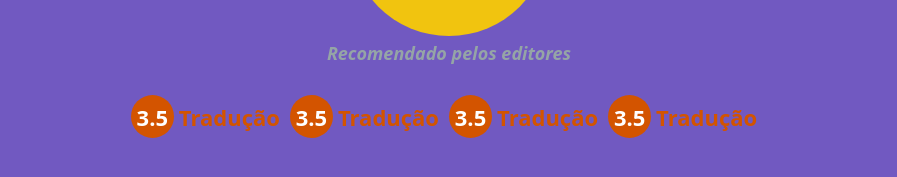
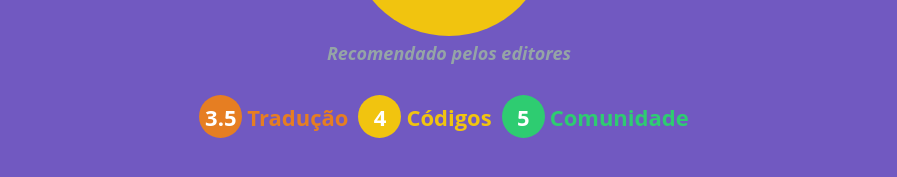
Before and after one commit to CharlesPereira1/Webapp-scan-dev, a React (Create React App) app: page /book-details/9878548795421 in a window 1280 px wide. Shown: the part 547-724 px from the top of the page, without its empty margins (191-1088 px from the left). Built offline with nearby package versions, Linux system fonts and the light colour scheme; data requests are answered from the project's data file.

Commit message:
style and utils functions score

```diff
--- a/src/components/Scores/index.tsx
+++ b/src/components/Scores/index.tsx
@@ -3,33 +3,26 @@ import { calculateScore } from '../../utils/calculateScore';
 
 import { Container, Score, Value } from './styles';
 
-const Scores: React.FC = () => {
+interface ScoresProps {
+  scores: [
+    {
+      name: string;
+      value: number;
+    },
+  ];
+}
+
+const Scores: React.FC<ScoresProps> = ({ scores }) => {
   return (
     <Container>
-      <Score scoreColor={calculateScore(2.5).color}>
-        <Value scoreColor={calculateScore(2.5).color}>
-          <span>{3.5}</span>
-        </Value>
-        <span>Tradução</span>
-      </Score>
-      <Score scoreColor={calculateScore(2.5).color}>
-        <Value scoreColor={calculateScore(2.5).color}>
-          <span>{3.5}</span>
-        </Value>
-        <span>Tradução</span>
-      </Score>
-      <Score scoreColor={calculateScore(2.5).color}>
-        <Value scoreColor={calculateScore(2.5).color}>
-          <span>{3.5}</span>
-        </Value>
-        <span>Tradução</span>
-      </Score>
-      <Score scoreColor={calculateScore(2.5).color}>
-        <Value scoreColor={calculateScore(2.5).color}>
-          <span>{3.5}</span>
-        </Value>
-        <span>Tradução</span>
-      </Score>
+      {scores?.map(data => (
+        <Score key={data.name} scoreColor={calculateScore(data.value).color}>
+          <Value scoreColor={calculateScore(data.value).color}>
+            <span>{data.value}</span>
+          </Value>
+          <span>{data.name}</span>
+        </Score>
+      ))}
     </Container>
   );
 };
--- a/src/pages/Details/index.tsx
+++ b/src/pages/Details/index.tsx
@@ -15,13 +15,12 @@ interface Props {
 }
 
 const Details: React.FC = () => {
-  const [books, setBooks] = useState<RepoProps>();
+  const [books, setBooks] = useState<RepoProps>({} as RepoProps);
 
   const { ean } = useParams<Props>();
 
   useEffect(() => {
     getResponse(ean).then(res => {
-      console.log(res.data);
       setBooks(res.data);
     });
   }, [ean]);
@@ -39,13 +38,11 @@ const Details: React.FC = () => {
         />{' '}
         ({books?.rating})
       </div>
-
       <div className="price">
         <span>R$ {books?.price} </span> por R$ {books?.promotionalPrice}
       </div>
-
-      <GeneralScore scorie={books?.score as number} />
-      <Scores />
+      <GeneralScore scorie={books?.score} /> {/* {books?.score as number} */}
+      <Scores scores={books.scores} />
     </Container>
   );
 };
--- a/src/pages/Home/Response/index.tsx
+++ b/src/pages/Home/Response/index.tsx
@@ -12,6 +12,11 @@ interface Props {
   codEan: string;
 }
 
+export interface ScoresProps {
+  name: string;
+  value: number;
+}
+
 export interface RepoProps {
   id: string;
   name: string;
@@ -20,6 +25,7 @@ export interface RepoProps {
   promotionalPrice: number;
   price: number;
   score: number;
+  scores: [ScoresProps];
 }
 
 const Response: React.FC<Props> = ({ codEan }) => {
@@ -27,12 +33,10 @@ const Response: React.FC<Props> = ({ codEan }) => {
 
   useEffect(() => {
     getResponse(codEan).then(res => {
-      console.log(res.data);
       setBooks(res.data);
     });
   }, [codEan]);
 
-  console.log(codEan);
   return (
     <Container>
       {books && (
--- a/src/pages/Home/index.tsx
+++ b/src/pages/Home/index.tsx
@@ -6,9 +6,6 @@ import Response from './Response';
 const Home: React.FC = () => {
   const [ean, setEan] = useState('9878548795421');
 
-  const onScan = () => {
-    console.log('onscan');
-  };
   return (
     <>
       <Scanner />
```
Also changed, not shown: 1 other file (tests, documents, lock files or other folders).
